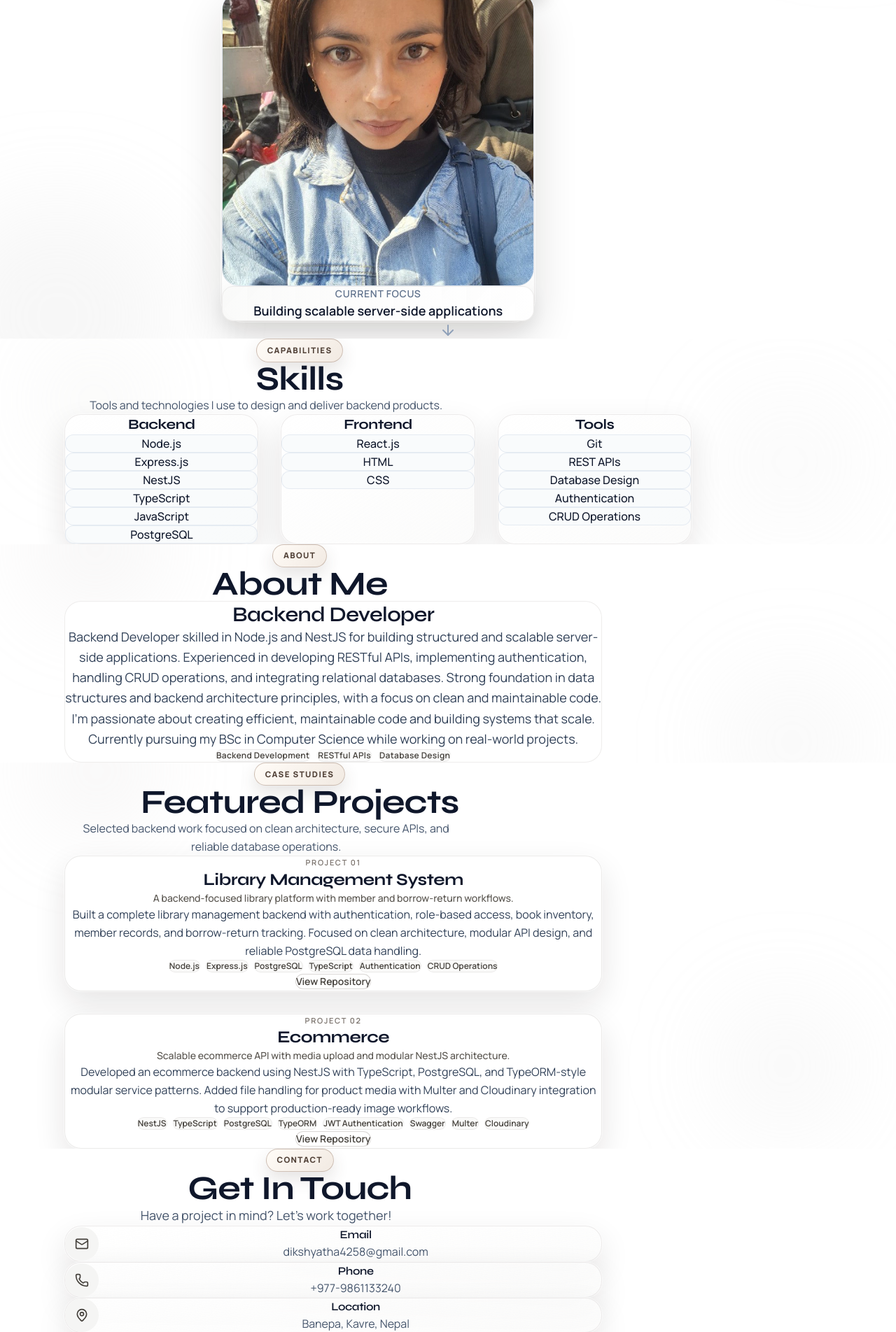
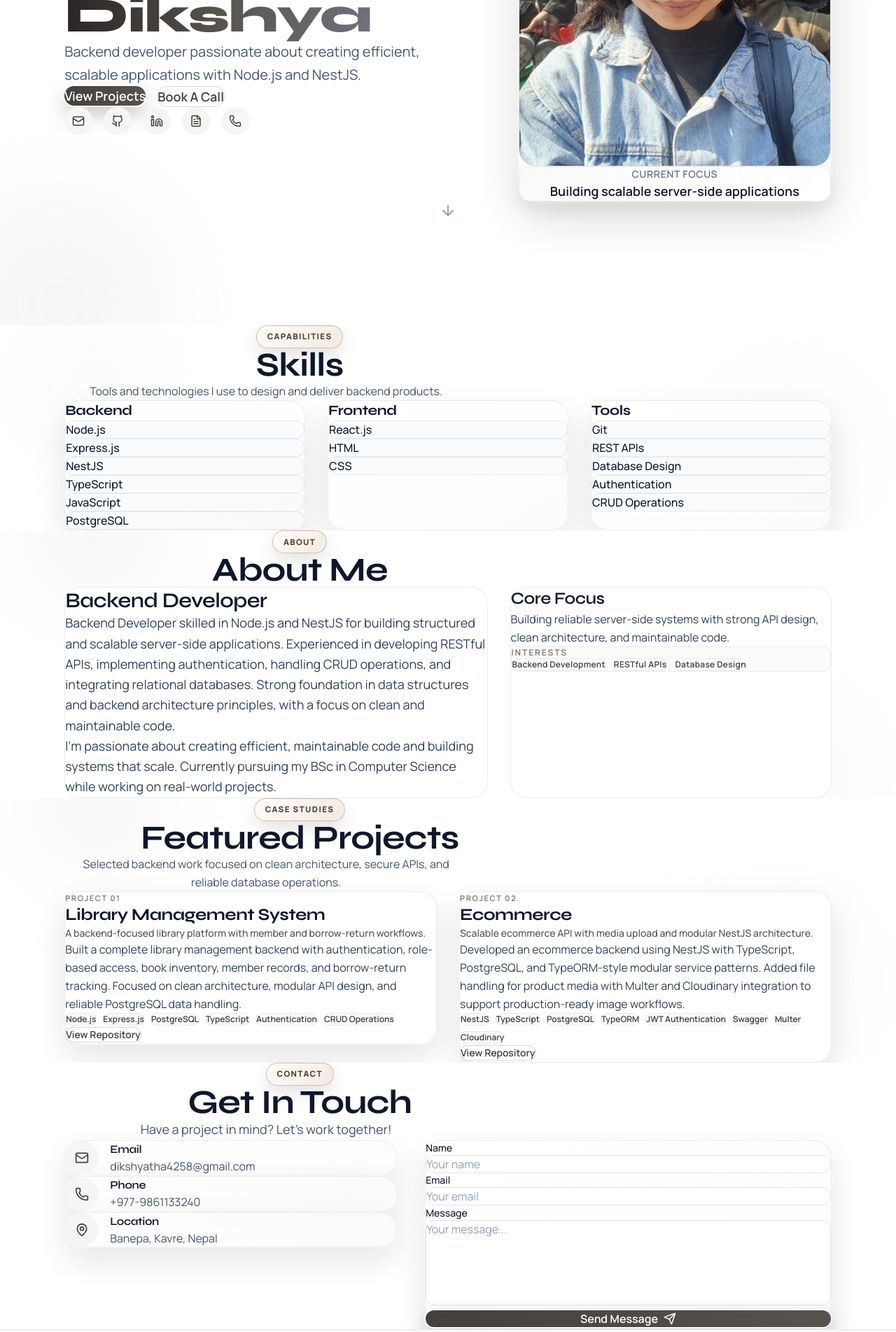
Before and after one commit to dikshyathapa01/Portfolio, a Next.js app: page / in a window 1280 px wide. Shown: the part 400-2304 px from the top of the page at 70% size. Built offline with nearby package versions, Linux system fonts and the light colour scheme.

Commit message:
Improve responsive layouts across sections

```diff
--- a/components/sections/About.tsx
+++ b/components/sections/About.tsx
@@ -33,7 +33,7 @@ export function About() {
         </motion.div>
 
         {/* Bio */}
-        <div className="mx-auto grid w-full max-w-3xl grid-cols-1 gap-6 sm:gap-7 md:gap-8">
+        <div className="mx-auto grid w-full max-w-6xl grid-cols-1 gap-6 sm:gap-7 md:gap-8 lg:grid-cols-[1.25fr_0.95fr] lg:items-stretch">
           <motion.div
             initial={{ opacity: 0, x: -50 }}
             whileInView={{ opacity: 1, x: 0 }}
@@ -42,7 +42,7 @@ export function About() {
             whileHover={{ y: -4 }}
             className="w-full space-y-4 rounded-2xl border border-stone-200/70 bg-white/85 p-6 sm:space-y-6 sm:rounded-3xl sm:p-8 dark:border-stone-500/30 dark:bg-stone-900/45"
           >
-            <div className="text-center">
+            <div className="text-center lg:text-left">
               <h3 className="mb-4 text-2xl font-semibold text-slate-900 sm:mb-6 sm:text-3xl dark:text-stone-100">
                 Backend Developer
               </h3>
@@ -54,8 +54,31 @@ export function About() {
                 scale. Currently pursuing my BSc in Computer Science while working on real-world
                 projects.
               </p>
+            </div>
+          </motion.div>
 
-              <div className="mt-6 flex flex-wrap justify-center gap-2.5 sm:mt-7">
+          <motion.div
+            initial={{ opacity: 0, x: 50 }}
+            whileInView={{ opacity: 1, x: 0 }}
+            transition={{ duration: 0.8 }}
+            viewport={{ once: true }}
+            whileHover={{ y: -4 }}
+            className="w-full rounded-2xl border border-stone-200/70 bg-white/85 p-6 sm:rounded-3xl sm:p-8 dark:border-stone-500/30 dark:bg-stone-900/45"
+          >
+            <h3 className="text-center text-xl font-semibold text-slate-900 sm:text-2xl lg:text-left dark:text-stone-100">
+              Core Focus
+            </h3>
+
+            <p className="mt-4 text-center text-sm leading-relaxed text-slate-700 sm:text-base lg:text-left dark:text-stone-200/85">
+              Building reliable server-side systems with strong API design, clean architecture, and maintainable code.
+            </p>
+
+            <div className="mt-6 rounded-xl border border-stone-200/75 bg-stone-50/75 p-4 dark:border-stone-600/40 dark:bg-stone-800/45">
+              <p className="text-center text-xs font-semibold uppercase tracking-[0.16em] text-stone-500 lg:text-left dark:text-stone-300/75">
+                Interests
+              </p>
+
+              <div className="mt-3 flex flex-wrap justify-center gap-2.5 lg:justify-start">
                 {portfolio.interests.map((interest) => (
                   <span
                     key={interest}
--- a/components/sections/Contact.tsx
+++ b/components/sections/Contact.tsx
@@ -7,8 +7,6 @@ import { Button } from '@/components/ui/Button';
 import { Mail, Phone, MapPin, Send, CheckCircle } from 'lucide-react';
 import { contactInfo } from '@/lib/data';
 
-const FORMSPREE_ID = 'mzdodvpy';
-
 export function Contact() {
   const [formData, setFormData] = useState({
     name: '',
@@ -17,7 +15,7 @@ export function Contact() {
   });
   const [submitted, setSubmitted] = useState(false);
   const [loading, setLoading] = useState(false);
-  const [error, setError] = useState<string | null>(null);
+  const [, setError] = useState<string | null>(null);
 
   const handleChange = (e: React.ChangeEvent<HTMLInputElement | HTMLTextAreaElement>) => {
     const { name, value } = e.target;
@@ -61,7 +59,7 @@ export function Contact() {
         setFormData({ name: '', email: '', message: '' });
         setTimeout(() => setSubmitted(false), 2000);
       }
-    } catch (error) {
+    } catch {
       // Do not show error to sender, just reset
       setSubmitted(true);
       setFormData({ name: '', email: '', message: '' });
@@ -89,7 +87,7 @@ export function Contact() {
           </p>
         </motion.div>
 
-        <div className="mx-auto grid w-full max-w-3xl grid-cols-1 gap-6 sm:gap-8 md:gap-10">
+        <div className="mx-auto grid w-full max-w-6xl grid-cols-1 gap-6 sm:gap-8 md:gap-10 lg:grid-cols-[0.9fr_1.1fr] lg:items-start">
           {/* Contact Info */}
           <motion.div
             initial={{ opacity: 0, x: -50 }}
@@ -99,11 +97,11 @@ export function Contact() {
             className="w-full space-y-6 sm:space-y-8"
           >
             {/* Email */}
-            <Card className="flex items-center gap-3 text-center sm:gap-4">
+            <Card className="flex items-start gap-3 text-left sm:items-center sm:gap-4">
               <div className="h-10 w-10 flex-shrink-0 rounded-full bg-stone-100 text-stone-700 dark:bg-stone-800/70 dark:text-stone-300 sm:h-12 sm:w-12 flex items-center justify-center">
                 <Mail size={20} />
               </div>
-              <div className="min-w-0 flex-1 text-center">
+              <div className="min-w-0 flex-1 text-left">
                 <h3 className="font-semibold text-slate-900 dark:text-stone-100 mb-1 text-sm sm:text-base">Email</h3>
                 <a
                   href={`mailto:${contactInfo.email}`}
@@ -115,11 +113,11 @@ export function Contact() {
             </Card>
 
             {/* Phone */}
-            <Card className="flex items-center gap-3 text-center sm:gap-4">
+            <Card className="flex items-start gap-3 text-left sm:items-center sm:gap-4">
               <div className="h-10 w-10 flex-shrink-0 rounded-full bg-stone-100 text-stone-700 dark:bg-stone-800/70 dark:text-stone-300 sm:h-12 sm:w-12 flex items-center justify-center">
                 <Phone size={20} />
               </div>
-              <div className="flex-1 text-center">
+              <div className="flex-1 text-left">
                 <h3 className="font-semibold text-slate-900 dark:text-stone-100 mb-1 text-sm sm:text-base">Phone</h3>
                 <a
                   href={`tel:${contactInfo.phone}`}
@@ -131,11 +129,11 @@ export function Contact() {
             </Card>
 
             {/* Location */}
-            <Card className="flex items-center gap-3 text-center sm:gap-4">
+            <Card className="flex items-start gap-3 text-left sm:items-center sm:gap-4">
               <div className="h-10 w-10 flex-shrink-0 rounded-full bg-stone-100 text-stone-700 dark:bg-stone-800/70 dark:text-stone-300 sm:h-12 sm:w-12 flex items-center justify-center">
                 <MapPin size={20} />
               </div>
-              <div className="flex-1 text-center">
+              <div className="flex-1 text-left">
                 <h3 className="font-semibold text-slate-900 dark:text-stone-100 mb-1 text-sm sm:text-base">Location</h3>
                 <p className="text-slate-600 dark:text-stone-200/75 text-sm sm:text-base">{contactInfo.location}</p>
               </div>
@@ -172,9 +170,9 @@ export function Contact() {
                   </p>
                 </motion.div>
               ) : (
-                <form onSubmit={handleSubmit} className="space-y-4 text-center sm:space-y-6">
+                <form onSubmit={handleSubmit} className="space-y-4 sm:space-y-6">
                   <div>
-                    <label htmlFor="name" className="mb-2 block text-xs font-medium text-gray-900 sm:text-sm dark:text-white">
+                    <label htmlFor="name" className="mb-2 block text-left text-xs font-medium text-gray-900 sm:text-sm dark:text-white">
                       Name
                     </label>
                     <input
@@ -185,13 +183,13 @@ export function Contact() {
                       onChange={handleChange}
                       required
                       autoComplete="name"
-                      className="w-full rounded-lg border border-stone-200 bg-white px-4 py-2.5 text-center text-sm text-slate-900 placeholder-slate-400 focus:ring-2 focus:ring-stone-400 focus:outline-none dark:border-stone-500/30 dark:bg-stone-900/45 dark:text-stone-100 dark:placeholder-stone-300/50 dark:focus:ring-stone-400 sm:rounded-xl sm:text-base"
+                      className="w-full rounded-lg border border-stone-200 bg-white px-4 py-2.5 text-left text-sm text-slate-900 placeholder-slate-400 focus:ring-2 focus:ring-stone-400 focus:outline-none dark:border-stone-500/30 dark:bg-stone-900/45 dark:text-stone-100 dark:placeholder-stone-300/50 dark:focus:ring-stone-400 sm:rounded-xl sm:text-base"
                       placeholder="Your name"
                     />
                   </div>
 
                   <div>
-                    <label htmlFor="email" className="mb-2 block text-xs font-medium text-gray-900 sm:text-sm dark:text-white">
+                    <label htmlFor="email" className="mb-2 block text-left text-xs font-medium text-gray-900 sm:text-sm dark:text-white">
                       Email
                     </label>
                     <input
@@ -202,13 +200,13 @@ export function Contact() {
                       onChange={handleChange}
                       required
                       autoComplete="email"
-                      className="w-full rounded-lg border border-stone-200 bg-white px-4 py-2.5 text-center text-sm text-slate-900 placeholder-slate-400 focus:ring-2 focus:ring-stone-400 focus:outline-none dark:border-stone-500/30 dark:bg-stone-900/45 dark:text-stone-100 dark:placeholder-stone-300/50 dark:focus:ring-stone-400 sm:rounded-xl sm:text-base"
+                      className="w-full rounded-lg border border-stone-200 bg-white px-4 py-2.5 text-left text-sm text-slate-900 placeholder-slate-400 focus:ring-2 focus:ring-stone-400 focus:outline-none dark:border-stone-500/30 dark:bg-stone-900/45 dark:text-stone-100 dark:placeholder-stone-300/50 dark:focus:ring-stone-400 sm:rounded-xl sm:text-base"
                       placeholder="Your email"
                     />
                   </div>
 
                   <div>
-                    <label htmlFor="message" className="mb-2 block text-xs font-medium text-gray-900 sm:text-sm dark:text-white">
+                    <label htmlFor="message" className="mb-2 block text-left text-xs font-medium text-gray-900 sm:text-sm dark:text-white">
                       Message
                     </label>
                     <textarea
@@ -219,7 +217,7 @@ export function Contact() {
                       required
                       rows={5}
                       autoComplete="off"
-                      className="w-full resize-none rounded-lg border border-stone-200 bg-white px-4 py-2.5 text-center text-sm text-slate-900 placeholder-slate-400 focus:ring-2 focus:ring-stone-400 focus:outline-none dark:border-stone-500/30 dark:bg-stone-900/45 dark:text-stone-100 dark:placeholder-stone-300/50 dark:focus:ring-stone-400 sm:rounded-xl sm:text-base"
+                      className="w-full resize-none rounded-lg border border-stone-200 bg-white px-4 py-2.5 text-left text-sm text-slate-900 placeholder-slate-400 focus:ring-2 focus:ring-stone-400 focus:outline-none dark:border-stone-500/30 dark:bg-stone-900/45 dark:text-stone-100 dark:placeholder-stone-300/50 dark:focus:ring-stone-400 sm:rounded-xl sm:text-base"
                       placeholder="Your message... "
                     />
                   </div>
--- a/components/sections/Hero.tsx
+++ b/components/sections/Hero.tsx
@@ -58,7 +58,7 @@ export function Hero() {
   return (
     <section
       id="home"
-      className="relative flex min-h-screen w-full items-center overflow-hidden pt-16 pb-12 sm:pt-20 sm:pb-16"
+      className="relative flex min-h-screen w-full items-center overflow-hidden pt-14 pb-10 sm:pt-[4.5rem] sm:pb-14 lg:pt-20 lg:pb-16"
     >
       {/* Ambient background */}
       <div className="absolute inset-0 overflow-hidden">
@@ -90,7 +90,7 @@ export function Hero() {
         {/* Small rabbit that trails the cursor */}
         <motion.div
           aria-hidden
-          className="absolute left-0 top-0 hidden sm:block cursor-pointer"
+          className="absolute left-0 top-0 hidden lg:block cursor-pointer"
           animate={rabbitControls}
           onTap={handleRabbitTap}
           whileTap={{ scale: 1.06 }}
@@ -126,17 +126,17 @@ export function Hero() {
         animate="visible"
         className="site-container relative z-10 w-full"
       >
-        <div className="mx-auto grid w-full max-w-4xl grid-cols-1 items-center justify-items-center gap-8 sm:gap-10">
-          <motion.div variants={itemVariants} className="mx-auto w-full max-w-xl text-center">
-            <h1 className="text-4xl font-extrabold leading-[1.03] text-slate-900 sm:text-5xl md:text-6xl xl:text-7xl dark:text-stone-100">
+        <div className="mx-auto grid w-full max-w-6xl grid-cols-1 items-center gap-9 sm:gap-11 lg:grid-cols-2 lg:gap-12 xl:gap-16">
+          <motion.div variants={itemVariants} className="mx-auto w-full max-w-xl text-center lg:mx-0 lg:max-w-none lg:text-left">
+            <h1 className="text-4xl font-extrabold leading-[1.03] text-slate-900 sm:text-5xl md:text-6xl xl:text-[4.4rem] dark:text-stone-100">
               Hi, I&apos;m
               <span className="bg-gradient-to-r from-stone-800 via-stone-600 to-zinc-500 bg-clip-text text-transparent"> {firstName}</span>
             </h1>
-            <p className="mx-auto mt-4 max-w-xl text-base leading-relaxed text-slate-600 sm:mt-6 sm:text-lg md:text-xl dark:text-stone-200/85">
+            <p className="mx-auto mt-4 max-w-xl text-base leading-relaxed text-slate-600 sm:mt-6 sm:text-lg md:text-xl lg:mx-0 dark:text-stone-200/85">
               {portfolio.shortBio}
             </p>
 
-            <motion.div variants={itemVariants} className="mt-6 sm:mt-9 flex flex-col sm:flex-row flex-wrap justify-center gap-3 sm:gap-4">
+            <motion.div variants={itemVariants} className="mt-6 flex flex-col flex-wrap justify-center gap-3 sm:mt-9 sm:flex-row sm:gap-4 lg:justify-start">
               <a href="#projects" className="w-full sm:w-auto">
                 <Button size="lg" variant="primary" className="w-full sm:w-auto">View Projects</Button>
               </a>
@@ -145,12 +145,12 @@ export function Hero() {
               </a>
             </motion.div>
 
-            <motion.div variants={itemVariants} className="mt-6 sm:mt-8 flex justify-center">
+            <motion.div variants={itemVariants} className="mt-6 flex justify-center sm:mt-8 lg:justify-start">
               <SocialLinks />
             </motion.div>
           </motion.div>
 
-          <motion.div variants={itemVariants} className="relative mx-auto w-full max-w-xs sm:max-w-sm md:max-w-md">
+          <motion.div variants={itemVariants} className="relative mx-auto w-full max-w-xs sm:max-w-sm md:max-w-md lg:mx-0 lg:justify-self-end">
             <div className="relative rounded-2xl border border-stone-200/75 bg-gradient-to-br from-white/96 to-stone-50/65 p-4 shadow-[0_24px_64px_rgba(25,20,17,0.14)] ring-1 ring-white/65 backdrop-blur-md dark:border-stone-600/45 dark:bg-gradient-to-br dark:from-stone-900/82 dark:to-stone-800/55 dark:ring-stone-200/8 sm:rounded-[2rem] sm:p-5 md:p-7">
               <div className="absolute -top-3 -right-3 rounded-xl bg-gradient-to-r from-stone-700 to-stone-600 px-3 py-1.5 text-xs font-bold uppercase tracking-[0.14em] text-white shadow-[0_12px_24px_rgba(87,83,78,0.36)] sm:-top-4 sm:-right-4 sm:rounded-2xl sm:px-4 sm:py-2">
                 Available
@@ -180,7 +180,7 @@ export function Hero() {
         <motion.div
           animate={{ y: [0, 10, 0] }}
           transition={{ duration: 2, repeat: Infinity }}
-          className="flex justify-center gap-2 mt-12"
+          className="mt-10 hidden justify-center gap-2 sm:mt-12 lg:flex"
         >
           <ArrowDown className="text-slate-400 dark:text-stone-300/60" size={24} />
         </motion.div>
--- a/components/sections/Projects.tsx
+++ b/components/sections/Projects.tsx
@@ -37,7 +37,7 @@ export function Projects() {
           </p>
         </motion.div>
 
-        <div className="mx-auto grid w-full max-w-3xl grid-cols-1 gap-6 sm:gap-7 md:gap-8">
+        <div className="mx-auto grid w-full max-w-6xl grid-cols-1 gap-6 sm:gap-7 md:grid-cols-2 md:gap-8">
           {projects.map((project, index) => (
             <motion.div
               key={project.id}
@@ -48,7 +48,7 @@ export function Projects() {
               whileHover={{ y: -6 }}
               className="w-full"
             >
-              <Card className="border-stone-200/80 bg-white/85 p-6 text-center sm:p-7 md:p-8 dark:border-stone-600/45 dark:bg-stone-900/50" hover={false}>
+              <Card className="border-stone-200/80 bg-white/85 p-6 text-center sm:p-7 lg:text-left dark:border-stone-600/45 dark:bg-stone-900/50" hover={false}>
                 <p className="mb-3 text-[11px] font-semibold uppercase tracking-[0.16em] text-stone-500 dark:text-stone-300/75">
                   Project {String(index + 1).padStart(2, '0')}
                 </p>
@@ -62,7 +62,7 @@ export function Projects() {
                   {project.description}
                 </p>
 
-                <div className="mt-5 flex flex-wrap justify-center gap-2">
+                <div className="mt-5 flex flex-wrap justify-center gap-2 lg:justify-start">
                   {project.technologies.map((tech) => (
                     <span
                       key={tech}
@@ -74,7 +74,7 @@ export function Projects() {
                 </div>
 
                 {project.githubUrl && (
-                  <div className="mt-5">
+                  <div className="mt-5 lg:text-left">
                     <a
                       href={project.githubUrl}
                       target="_blank"
--- a/components/sections/Skills.tsx
+++ b/components/sections/Skills.tsx
@@ -48,7 +48,7 @@ export function Skills() {
         </motion.div>
 
         {/* Skills Categories */}
-        <div className="mx-auto grid w-full max-w-4xl grid-cols-1 gap-6 sm:grid-cols-2 sm:gap-7 md:grid-cols-3 md:gap-8">
+        <div className="mx-auto grid w-full max-w-6xl grid-cols-1 gap-6 sm:grid-cols-2 sm:gap-7 lg:grid-cols-3 md:gap-8">
           {categories.map((category, categoryIndex) => (
             <motion.div
               key={category}
@@ -59,7 +59,7 @@ export function Skills() {
               whileHover={{ y: -6 }}
               className="w-full"
             >
-              <Card className="h-full text-center">
+              <Card className="h-full text-center lg:text-left">
                 <h3 className="mb-4 text-lg font-bold text-slate-900 sm:mb-6 sm:text-xl dark:text-slate-100">
                   {category}
                 </h3>
@@ -74,7 +74,7 @@ export function Skills() {
                       viewport={{ once: true }}
                       whileHover={{ x: 4 }}
                     >
-                      <div className="rounded-lg sm:rounded-xl border border-slate-200/80 bg-slate-50/80 px-3 py-2 text-center dark:border-slate-700/60 dark:bg-slate-800/60 sm:px-4 sm:py-2.5">
+                      <div className="rounded-lg sm:rounded-xl border border-slate-200/80 bg-slate-50/80 px-3 py-2 text-center lg:text-left dark:border-slate-700/60 dark:bg-slate-800/60 sm:px-4 sm:py-2.5">
                         <span className="block text-sm font-medium text-slate-900 sm:text-base dark:text-slate-100">
                           {skill.name}
                         </span>
--- a/components/ui/SocialLink.tsx
+++ b/components/ui/SocialLink.tsx
@@ -38,7 +38,7 @@ export function SocialLinks() {
   ];
 
   return (
-    <div className="flex gap-2.5 sm:gap-4">
+    <div className="flex flex-wrap justify-center gap-2.5 sm:gap-4 lg:justify-start">
       {links.map((link) => (
         <SocialLink key={link.label} href={link.href} icon={link.icon} label={link.label} />
       ))}
```
